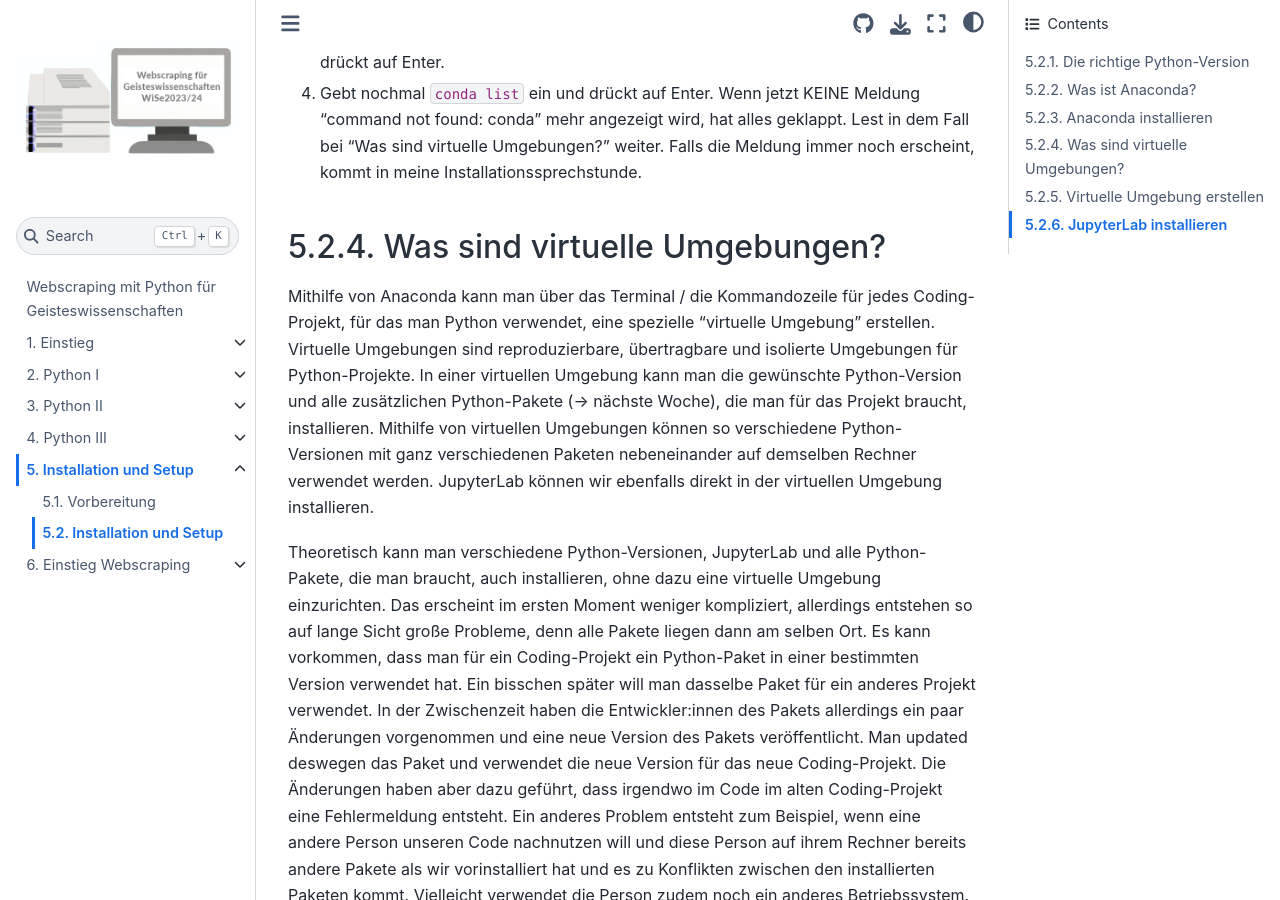
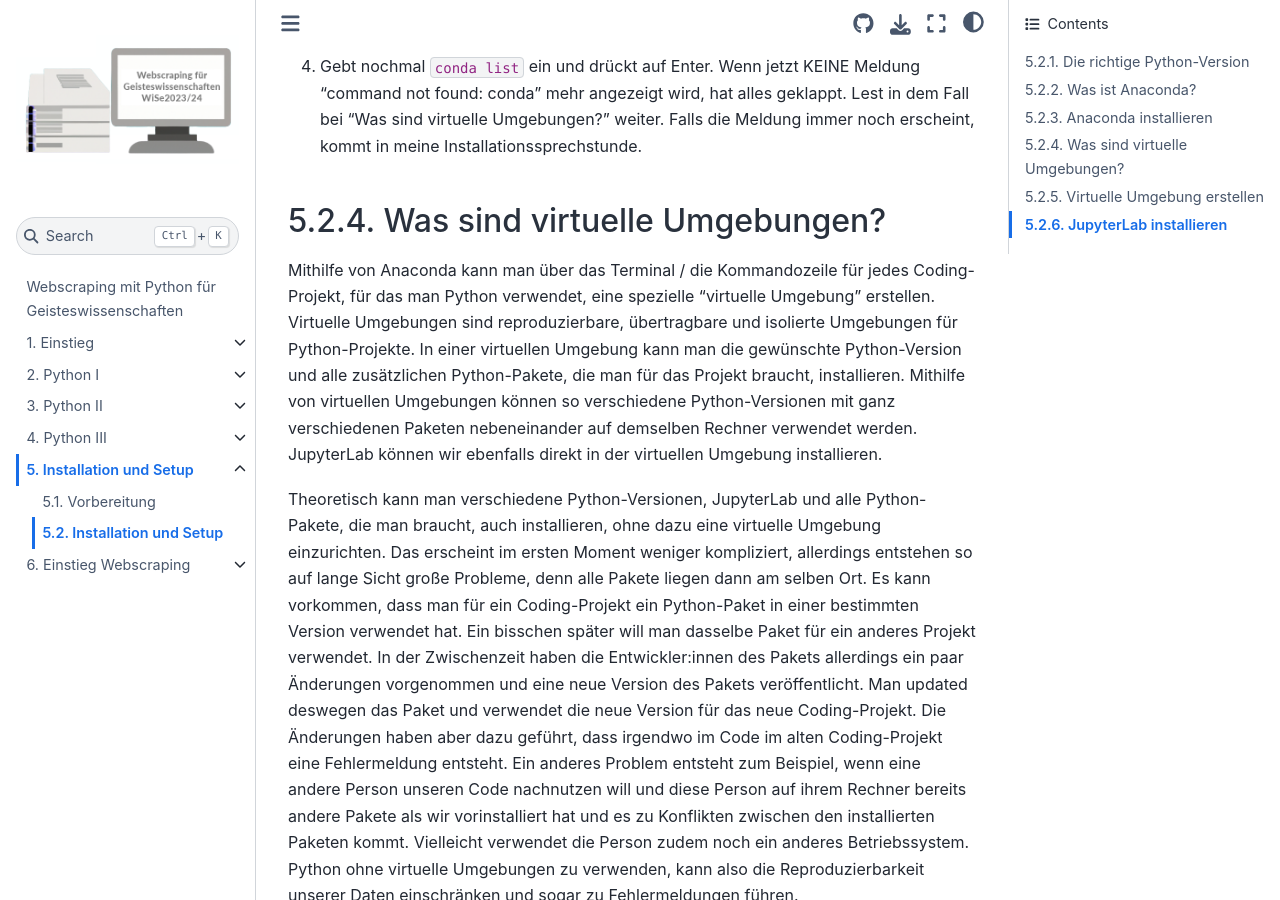
Before and after one commit to lipogg/webscraping-mit-python, a Jupyter Book: the page built from chapters/05/subchapters/02_installation_setup.md, in a window 1280 px wide and 900 px high, scrolled down 1565 px. Built offline with Jupyter Book 1.0.4 settings and Sphinx 7.4.7 and the Sphinx Book theme 1.1.4, drawn with Linux system fonts in a browser that asks for light colours; pages that are not in the unit, such as notebooks, are missing from menus; comment, search, counter and statistics services are not loaded; some of the changed text lies outside the part shown.

Commit message:
minor fix ch. 5

```diff
--- a/chapters/05/subchapters/02_installation_setup.md
+++ b/chapters/05/subchapters/02_installation_setup.md
@@ -13,7 +13,7 @@
 
 ### Was ist Anaconda?
 
-Anaconda vereint verschiedene Komponeneten: Python selbst, sowie einen sogenannten Paketmanager, der die Verwaltung verschiedener so genannte "Pakete" ermöglicht (was das ist lernen wir nächste Woche), eine Entwicklungsumgebung und ein graphisches User-Interface.
+Anaconda vereint verschiedene Komponeneten: Python selbst, sowie einen sogenannten Paketmanager, der die Verwaltung verschiedener Pakete ermöglicht, eine Entwicklungsumgebung und ein graphisches User-Interface.
 Die verschiedenen Funktionalitäten, die Anaconda bereitstellt, können auch über das Terminal / die Kommandozeile verwendet werden.
 Wir werden Anaconda nur herunterladen und anschließend die Kommandozeile verwenden, um JupyterLab zu installieren.
 
@@ -43,7 +43,7 @@
 
 Mithilfe von Anaconda kann man über das Terminal / die Kommandozeile für jedes Coding-Projekt, für das man Python verwendet, eine spezielle "virtuelle Umgebung" erstellen.
 Virtuelle Umgebungen sind reproduzierbare, übertragbare und isolierte Umgebungen für Python-Projekte.
-In einer virtuellen Umgebung kann man die gewünschte Python-Version und alle zusätzlichen Python-Pakete (-> nächste Woche), die man für das Projekt braucht, installieren.
+In einer virtuellen Umgebung kann man die gewünschte Python-Version und alle zusätzlichen Python-Pakete, die man für das Projekt braucht, installieren.
 Mithilfe von virtuellen Umgebungen können so verschiedene Python-Versionen mit ganz verschiedenen Paketen nebeneinander auf demselben Rechner verwendet werden.
 JupyterLab können wir ebenfalls direkt in der virtuellen Umgebung installieren.
 
```
